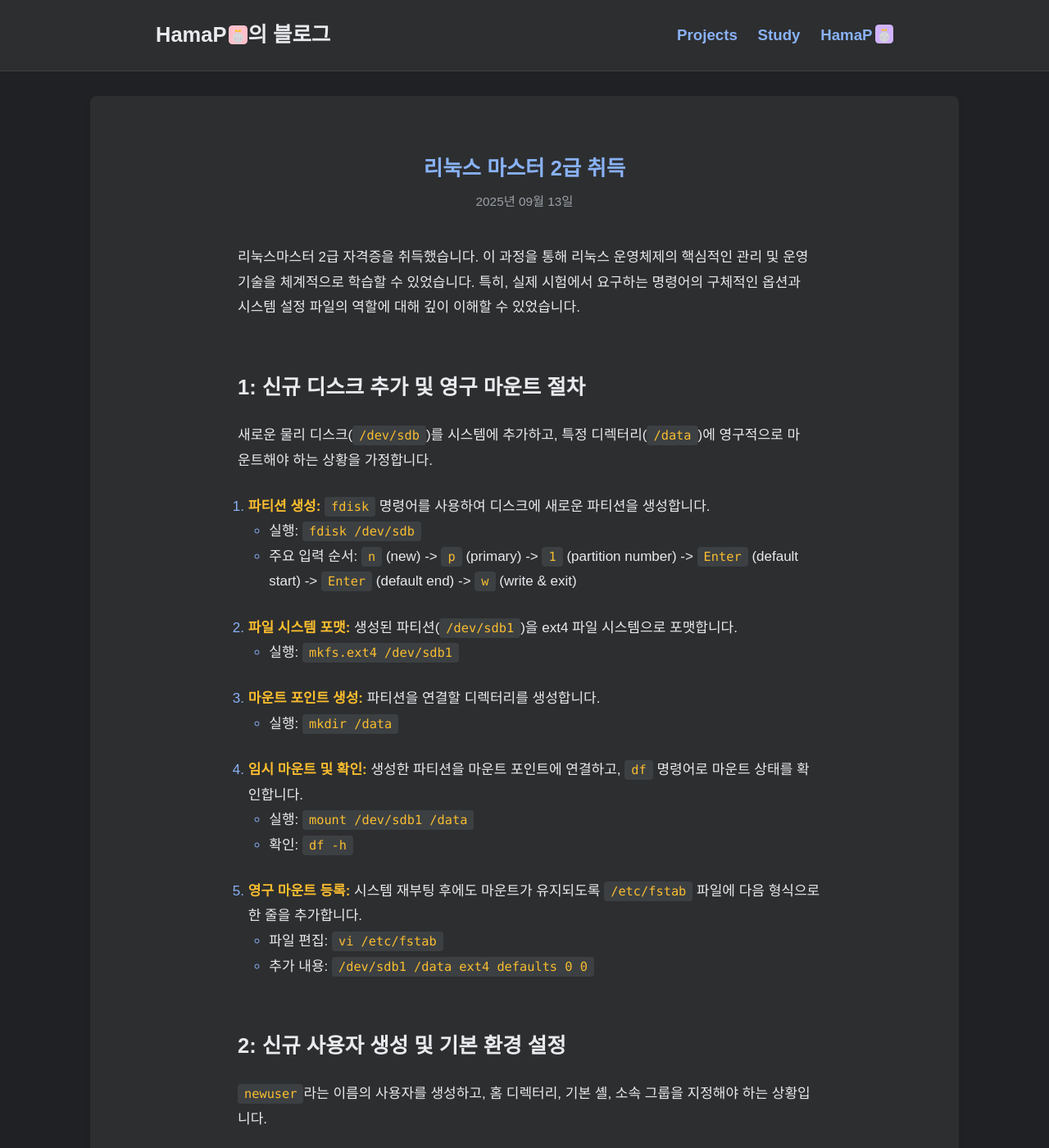
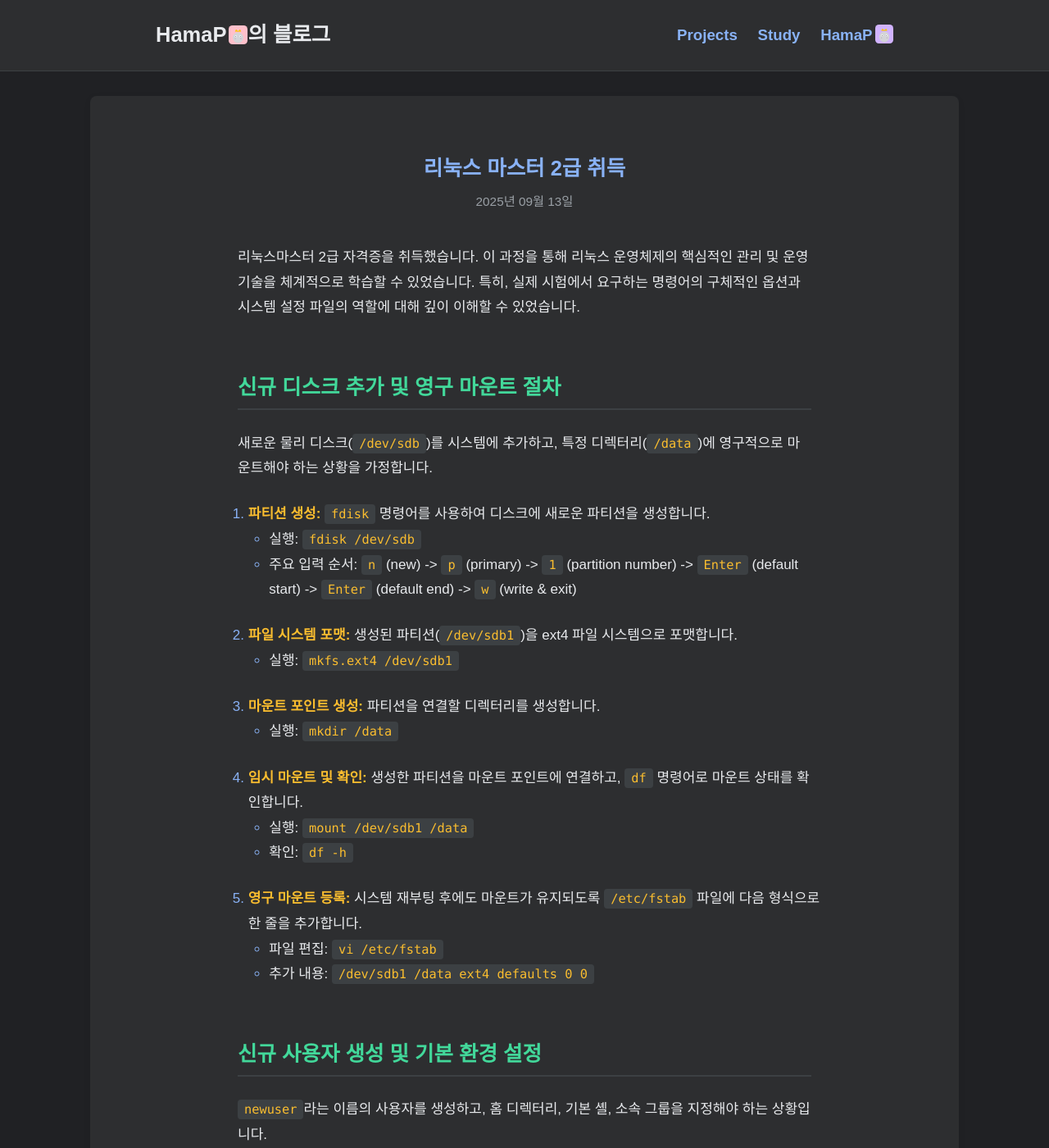
Before and after one commit to HamaP0/HamaP0.github.io, a Jekyll site: the page built from _posts/자격증/2025-09-13-LinuxMaster.md, in a window 1280 px wide and 1400 px high. Shown: the whole window at 82% size. Built offline with Jekyll 4.4.1, drawn with Linux system fonts in a browser that asks for light colours; some web fonts are replaced.

Commit message:
Update 2025-09-13-LinuxMaster.md

```diff
--- a/_posts/자격증/2025-09-13-LinuxMaster.md
+++ b/_posts/자격증/2025-09-13-LinuxMaster.md
@@ -7,7 +7,7 @@ tags: [linux]
 ---
 리눅스마스터 2급 자격증을 취득했습니다. 이 과정을 통해 리눅스 운영체제의 핵심적인 관리 및 운영 기술을 체계적으로 학습할 수 있었습니다. 특히, 실제 시험에서 요구하는 명령어의 구체적인 옵션과 시스템 설정 파일의 역할에 대해 깊이 이해할 수 있었습니다.
 
-## 1: 신규 디스크 추가 및 영구 마운트 절차
+### 신규 디스크 추가 및 영구 마운트 절차
 
 새로운 물리 디스크(`/dev/sdb`)를 시스템에 추가하고, 특정 디렉터리(`/data`)에 영구적으로 마운트해야 하는 상황을 가정합니다.
 
@@ -29,7 +29,7 @@ tags: [linux]
     *   파일 편집: `vi /etc/fstab`
     *   추가 내용: `/dev/sdb1   /data   ext4   defaults   0   0`
 
-## 2: 신규 사용자 생성 및 기본 환경 설정
+### 신규 사용자 생성 및 기본 환경 설정
 
 `newuser`라는 이름의 사용자를 생성하고, 홈 디렉터리, 기본 셸, 소속 그룹을 지정해야 하는 상황입니다.
 
@@ -45,7 +45,7 @@ tags: [linux]
 3.  **생성 확인:** `/etc/passwd` 파일의 마지막 줄을 확인하여 사용자가 정상적으로 생성되었는지 검증합니다.
     *   확인: `tail -n 1 /etc/passwd`
 
-## 리눅스 핵심 명령어 및 용례
+#### 리눅스 핵심 명령어 및 용례
 
 시스템을 관리하기 위해서는 `ls`, `cd`, `cat`과 같은 기본적인 명령어에 익숙해지는 것이 우선입니다. 시험을 준비하고 실무 상황을 가정하며, 특히 중요하다고 생각되는 핵심적인 명령어들의 옵션과 용례를 정리했습니다.
 
```
Also changed, not shown: other parts of _posts/자격증/2025-09-13-LinuxMaster.md (+1 -1 lines).
